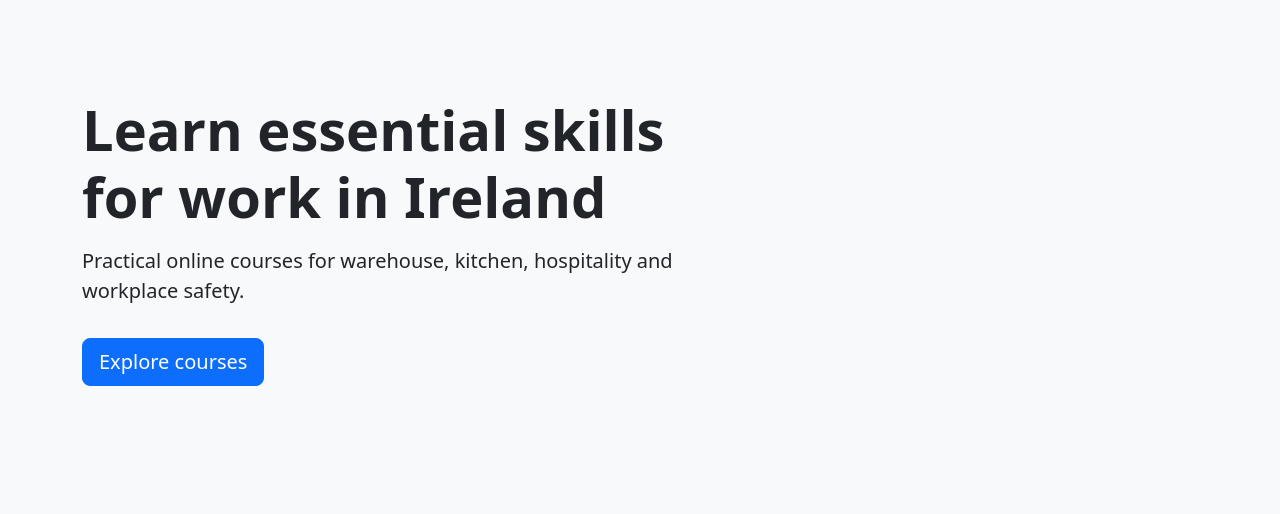
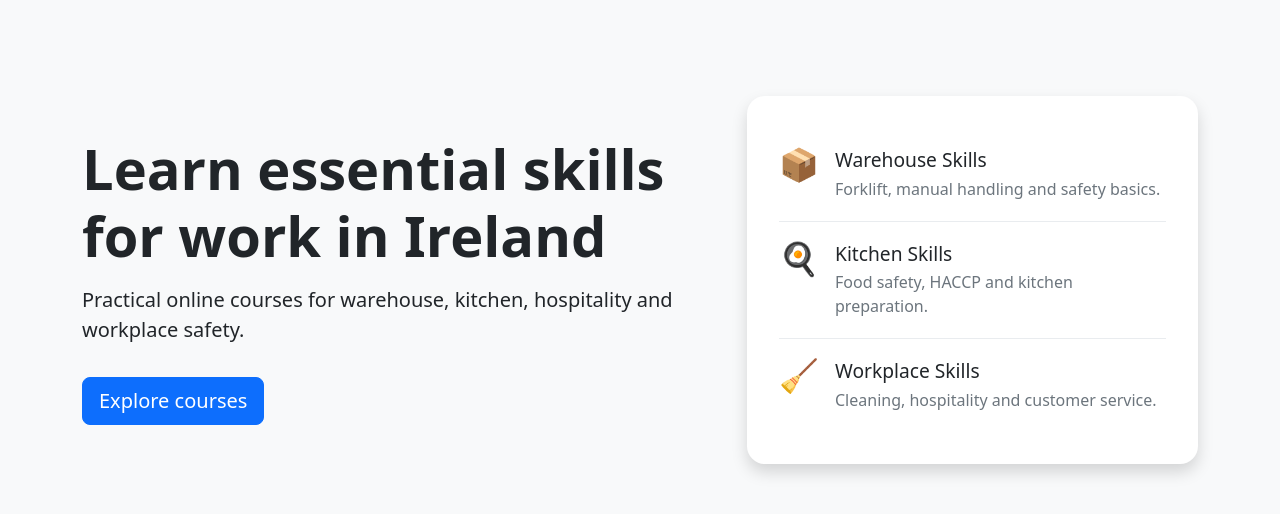
Before and after one commit to dhardi/SkillStart-Ireland, a Django app: page / in a window 1280 px wide. Shown: the part 56-570 px from the top of the page. Run offline with Django 5.2, Linux system fonts and the light colour scheme.

Commit message:
home add style

```diff
--- a/core/static/core/css/style.css
+++ b/core/static/core/css/style.css
@@ -6,3 +6,36 @@ body {
     font-weight: 700;
     letter-spacing: 0.5px;
 }
+
+.hero-card {
+    background-color: #ffffff;
+    border-radius: 18px;
+    padding: 2rem;
+}
+
+.hero-card-item {
+    display: flex;
+    align-items: flex-start;
+    gap: 1rem;
+    padding: 1.25rem 0;
+    border-bottom: 1px solid #e9ecef;
+}
+
+.hero-card-item:last-child {
+    border-bottom: none;
+}
+
+.hero-card-item h3 {
+    font-size: 1.2rem;
+    margin-bottom: 0.35rem;
+}
+
+.hero-card-item p {
+    margin-bottom: 0;
+    color: #6c757d;
+}
+
+.hero-icon {
+    font-size: 2rem;
+    line-height: 1;
+}
--- a/core/templates/core/home.html
+++ b/core/templates/core/home.html
@@ -25,6 +25,43 @@
                 </a>
             </div>
 
+            <div class="col-lg-5 mt-5 mt-lg-0">
+                <div class="hero-card shadow">
+                    <div class="hero-card-item">
+                        <span class="hero-icon">📦</span>
+
+                        <div>
+                            <h3>Warehouse Skills</h3>
+                            <p>
+                                Forklift, manual handling and safety basics.
+                            </p>
+                        </div>
+                    </div>
+
+                    <div class="hero-card-item">
+                        <span class="hero-icon">🍳</span>
+
+                        <div>
+                            <h3>Kitchen Skills</h3>
+                            <p>
+                                Food safety, HACCP and kitchen preparation.
+                            </p>
+                        </div>
+                    </div>
+
+                    <div class="hero-card-item">
+                        <span class="hero-icon">🧹</span>
+
+                        <div>
+                            <h3>Workplace Skills</h3>
+                            <p>
+                                Cleaning, hospitality and customer service.
+                            </p>
+                        </div>
+                    </div>
+                </div>
+            </div>
+
         </div>
     </div>
 </section>
```
